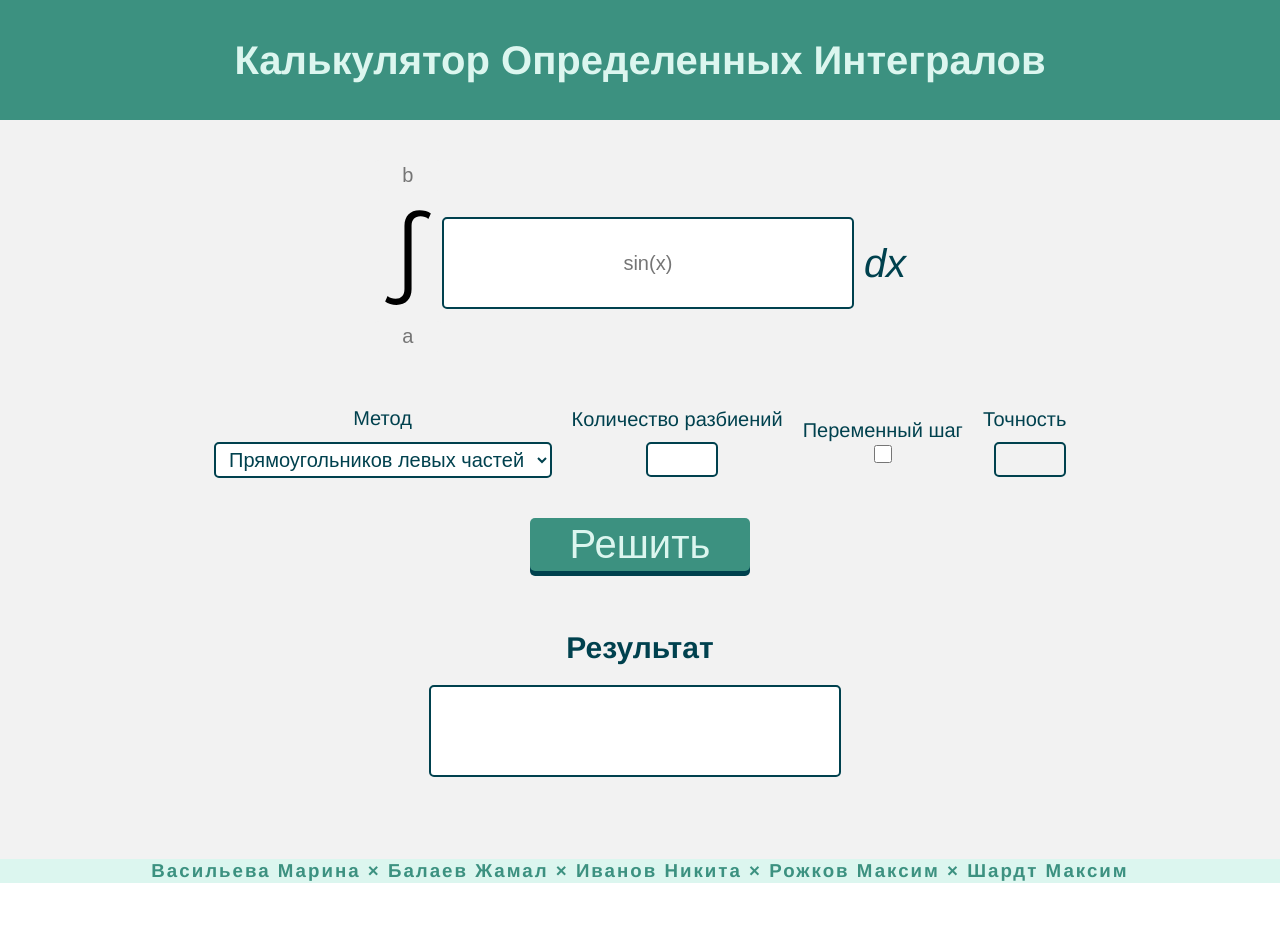
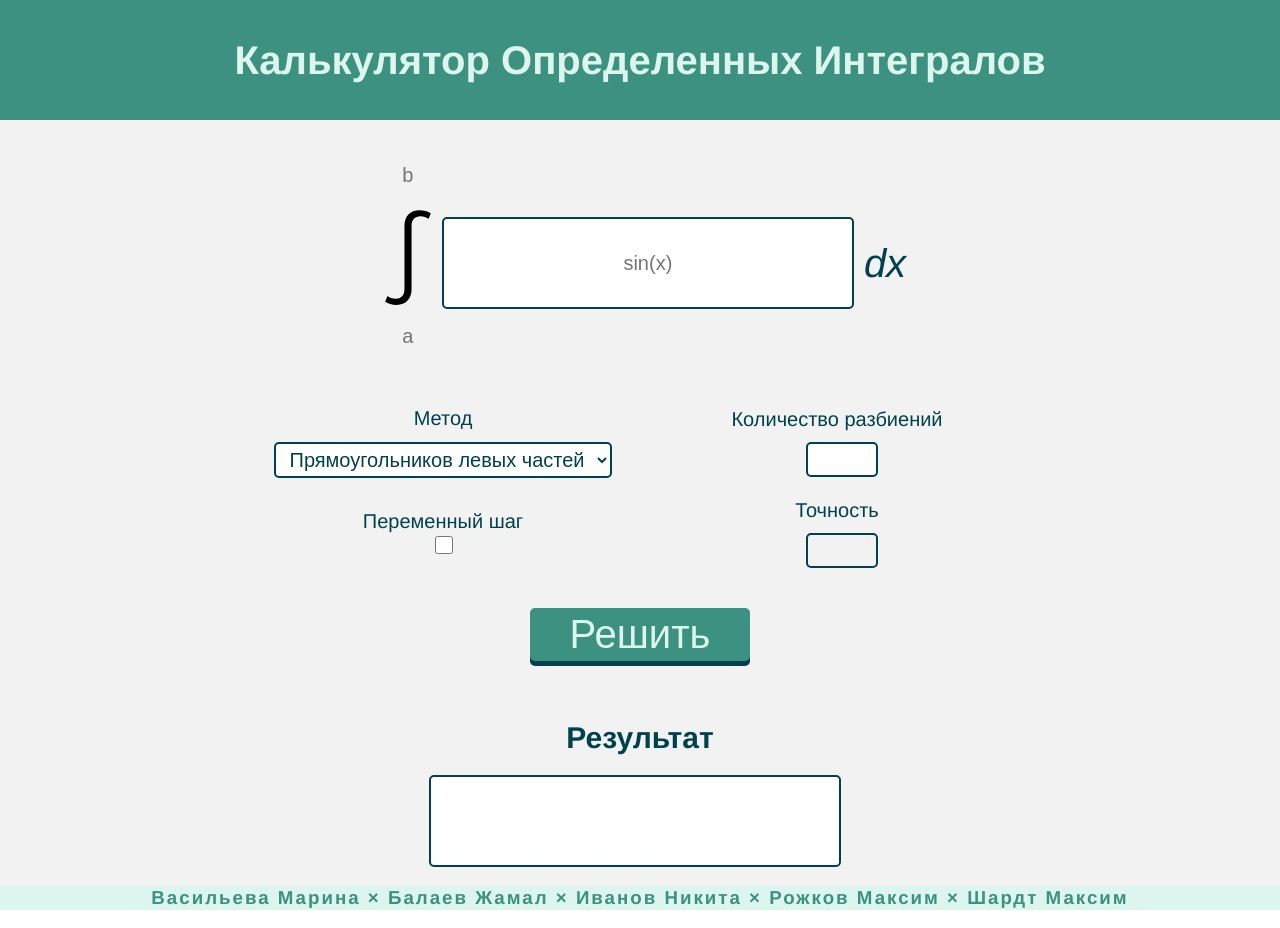
Before and after one commit to mxschardt/integral-calc, a React (Vite) app: page / in a window 1280 px wide. Before the commit the page ends 901 px from the top, so only its background shows below. Built offline with nearby package versions, Linux system fonts and the light colour scheme; the HTML template or start-up script is replaced by a standard one.

Commit message:
Options display changed to grid

```diff
--- a/src/App.css
+++ b/src/App.css
@@ -100,13 +100,17 @@
 
 /* OPTIONS */
 #options {
-  display: flex;
-  flex-direction: row;
-  justify-content: center;
+  margin: 0 auto;
+
+  display: grid;
+  grid-template-columns: repeat(auto-fit, minmax(260px, 1fr));
   align-items: center;
   gap: 1rem;
+
+  max-width: 60vw;
 }
-#step, #precision {
+#step,
+#precision {
   width: 3rem;
   margin-left: 0.5rem;
 }
```
